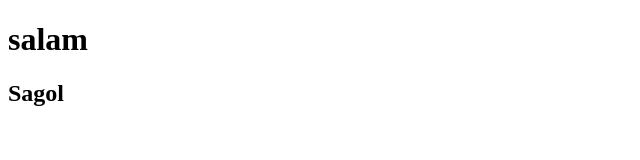
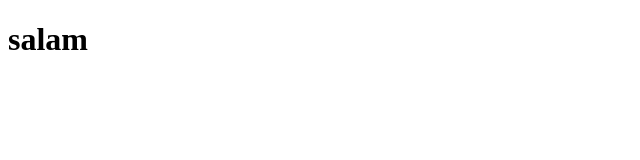
Before and after one commit to samirjabrailli/Ecamp3, a plain HTML site: page index.html in a window 1280 px wide. Shown: the whole page, without its empty margins (0-640 px from the left). Drawn offline with Linux system fonts and the light colour scheme.

Commit message:
Update index.html

```diff
--- a/index.html
+++ b/index.html
@@ -7,6 +7,6 @@
 </head>
 <body>
     <h1>salam</h1>
-    <h2>Sagol</h2>
+
 </body>
 </html>
```
